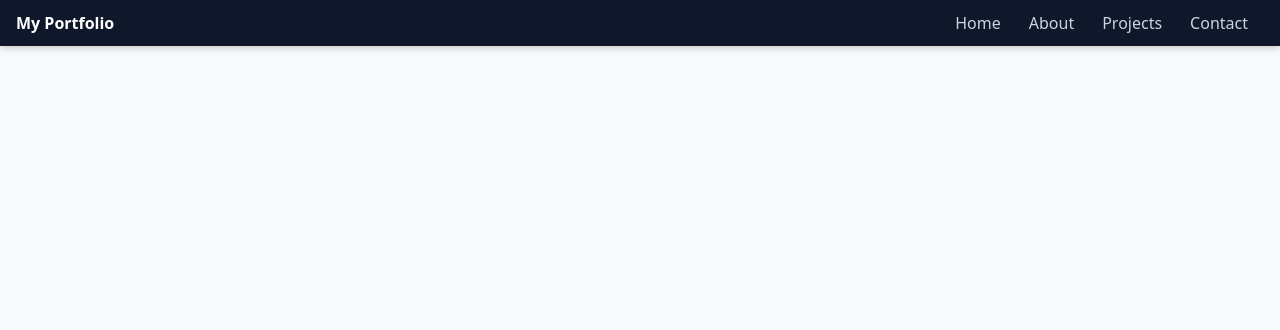
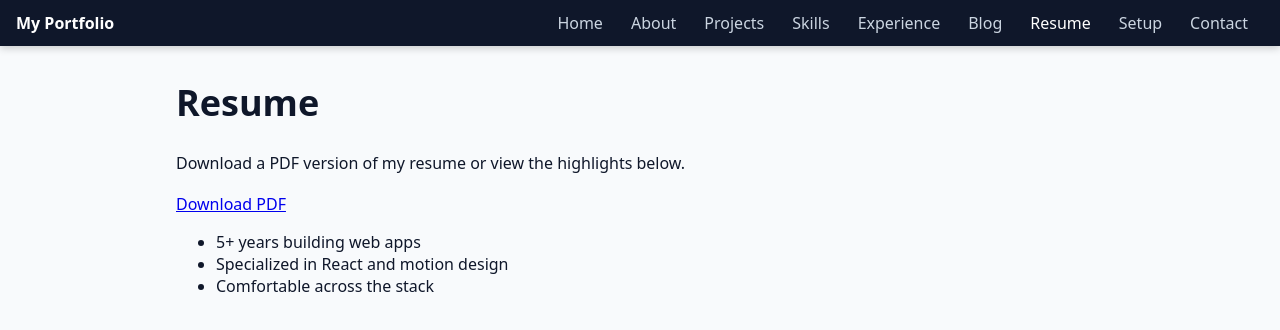
Before and after one commit to bholu-xhawk/xhawk-bholu-two, a React (Vite) app in the folder frontend/: page /resume in a window 1280 px wide. Shown: the top 330 px of the page. Built offline with nearby package versions, Linux system fonts and the light colour scheme.

Commit message:
XHawk: Add Setup, Skills, Experience, Blog, and Resume pages with routes

```diff
--- a/frontend/src/App.jsx
+++ b/frontend/src/App.jsx
@@ -6,6 +6,11 @@ import Home from './pages/Home'
 import About from './pages/About'
 import Projects from './pages/Projects'
 import Contact from './pages/Contact'
+import Setup from './pages/Setup'
+import Skills from './pages/Skills'
+import Experience from './pages/Experience'
+import Blog from './pages/Blog'
+import Resume from './pages/Resume'
 
 function App() {
   const location = useLocation()
@@ -20,6 +25,11 @@ function App() {
             <Route path="/about" element={<About />} />
             <Route path="/projects" element={<Projects />} />
             <Route path="/contact" element={<Contact />} />
+            <Route path="/setup" element={<Setup />} />
+            <Route path="/skills" element={<Skills />} />
+            <Route path="/experience" element={<Experience />} />
+            <Route path="/blog" element={<Blog />} />
+            <Route path="/resume" element={<Resume />} />
           </Routes>
         </AnimatePresence>
       </div>
--- a/frontend/src/components/Navbar.jsx
+++ b/frontend/src/components/Navbar.jsx
@@ -11,6 +11,11 @@ const Navbar = () => {
         <NavLink to="/" end className={({ isActive }) => isActive ? 'active' : undefined}>Home</NavLink>
         <NavLink to="/about" className={({ isActive }) => isActive ? 'active' : undefined}>About</NavLink>
         <NavLink to="/projects" className={({ isActive }) => isActive ? 'active' : undefined}>Projects</NavLink>
+        <NavLink to="/skills" className={({ isActive }) => isActive ? 'active' : undefined}>Skills</NavLink>
+        <NavLink to="/experience" className={({ isActive }) => isActive ? 'active' : undefined}>Experience</NavLink>
+        <NavLink to="/blog" className={({ isActive }) => isActive ? 'active' : undefined}>Blog</NavLink>
+        <NavLink to="/resume" className={({ isActive }) => isActive ? 'active' : undefined}>Resume</NavLink>
+        <NavLink to="/setup" className={({ isActive }) => isActive ? 'active' : undefined}>Setup</NavLink>
         <NavLink to="/contact" className={({ isActive }) => isActive ? 'active' : undefined}>Contact</NavLink>
       </div>
     </nav>
--- /dev/null
+++ b/frontend/src/pages/Blog.jsx
@@ -0,0 +1,36 @@
+import React from 'react'
+import { motion } from "framer-motion"
+
+const container = {
+  hidden: { opacity: 0, y: 20 },
+  show: { opacity: 1, y: 0, transition: { duration: 0.5 } },
+  exit: { opacity: 0, y: -20, transition: { duration: 0.3 } }
+}
+
+export default function Blog() {
+  const posts = [
+    { title: 'Hello World', excerpt: 'My first placeholder post.' },
+    { title: 'Animating with Framer Motion', excerpt: 'Basics of page transitions.' },
+    { title: 'Routing Tips', excerpt: 'Working effectively with React Router.' }
+  ]
+
+  return (
+    <motion.main
+      className="page"
+      initial="hidden"
+      animate="show"
+      exit="exit"
+      variants={container}
+    >
+      <h1>Blog</h1>
+      <div className="grid">
+        {posts.map(p => (
+          <div className="card" key={p.title}>
+            <h3>{p.title}</h3>
+            <p>{p.excerpt}</p>
+          </div>
+        ))}
+      </div>
+    </motion.main>
+  )
+}
--- /dev/null
+++ b/frontend/src/pages/Experience.jsx
@@ -0,0 +1,28 @@
+import React from 'react'
+import { motion } from "framer-motion"
+
+const container = {
+  hidden: { opacity: 0, y: 20 },
+  show: { opacity: 1, y: 0, transition: { duration: 0.5 } },
+  exit: { opacity: 0, y: -20, transition: { duration: 0.3 } }
+}
+
+export default function Experience() {
+  return (
+    <motion.main
+      className="page"
+      initial="hidden"
+      animate="show"
+      exit="exit"
+      variants={container}
+    >
+      <h1>Experience</h1>
+      <p>A brief timeline of placeholder experience entries.</p>
+      <ul>
+        <li>2024 — Frontend Developer at Example Co.</li>
+        <li>2022 — UI Engineer at Demo Inc.</li>
+        <li>2020 — Junior Developer at Sample LLC</li>
+      </ul>
+    </motion.main>
+  )
+}
--- /dev/null
+++ b/frontend/src/pages/Resume.jsx
@@ -0,0 +1,31 @@
+import React from 'react'
+import { motion } from "framer-motion"
+
+const container = {
+  hidden: { opacity: 0, y: 20 },
+  show: { opacity: 1, y: 0, transition: { duration: 0.5 } },
+  exit: { opacity: 0, y: -20, transition: { duration: 0.3 } }
+}
+
+export default function Resume() {
+  return (
+    <motion.main
+      className="page"
+      initial="hidden"
+      animate="show"
+      exit="exit"
+      variants={container}
+    >
+      <h1>Resume</h1>
+      <p>Download a PDF version of my resume or view the highlights below.</p>
+      <div className="actions">
+        <a className="button" href="#" onClick={e => e.preventDefault()}>Download PDF</a>
+      </div>
+      <ul>
+        <li>5+ years building web apps</li>
+        <li>Specialized in React and motion design</li>
+        <li>Comfortable across the stack</li>
+      </ul>
+    </motion.main>
+  )
+}
--- /dev/null
+++ b/frontend/src/pages/Setup.jsx
@@ -0,0 +1,28 @@
+import React from 'react'
+import { motion } from "framer-motion"
+
+const container = {
+  hidden: { opacity: 0, y: 20 },
+  show: { opacity: 1, y: 0, transition: { duration: 0.5 } },
+  exit: { opacity: 0, y: -20, transition: { duration: 0.3 } }
+}
+
+export default function Setup() {
+  return (
+    <motion.main
+      className="page"
+      initial="hidden"
+      animate="show"
+      exit="exit"
+      variants={container}
+    >
+      <h1>Setup</h1>
+      <p>This page outlines the basic setup instructions for this portfolio project.</p>
+      <ol>
+        <li>Install dependencies</li>
+        <li>Run the development server</li>
+        <li>Edit pages under src/pages to add your content</li>
+      </ol>
+    </motion.main>
+  )
+}
--- /dev/null
+++ b/frontend/src/pages/Skills.jsx
@@ -0,0 +1,29 @@
+import React from 'react'
+import { motion } from "framer-motion"
+
+const container = {
+  hidden: { opacity: 0, y: 20 },
+  show: { opacity: 1, y: 0, transition: { duration: 0.5 } },
+  exit: { opacity: 0, y: -20, transition: { duration: 0.3 } }
+}
+
+export default function Skills() {
+  return (
+    <motion.main
+      className="page"
+      initial="hidden"
+      animate="show"
+      exit="exit"
+      variants={container}
+    >
+      <h1>Skills</h1>
+      <p>Here are some example skills you'd list on your portfolio.</p>
+      <ul>
+        <li>JavaScript / TypeScript</li>
+        <li>React / Redux / Framer Motion</li>
+        <li>Node.js / Express</li>
+        <li>CSS / Tailwind / Styled Components</li>
+      </ul>
+    </motion.main>
+  )
+}
```
